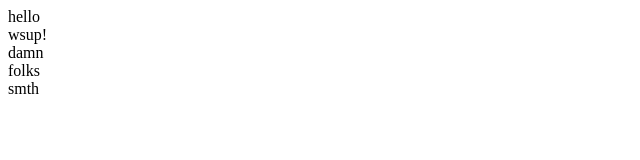
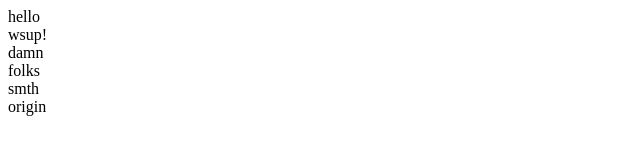
Before and after one commit to twonumberfortyfives/my_project, a plain HTML site: page index.html in a window 1280 px wide. Shown: the full height of the page, 0-640 px from the left. Drawn offline with Linux system fonts and the light colour scheme.

Commit message:
added origin

```diff
--- a/index.html
+++ b/index.html
@@ -11,4 +11,5 @@
     <header>damn</header>
     <header>folks</header>
     <header>smth</header>
+    <header>origin</header>
 </html>
```
